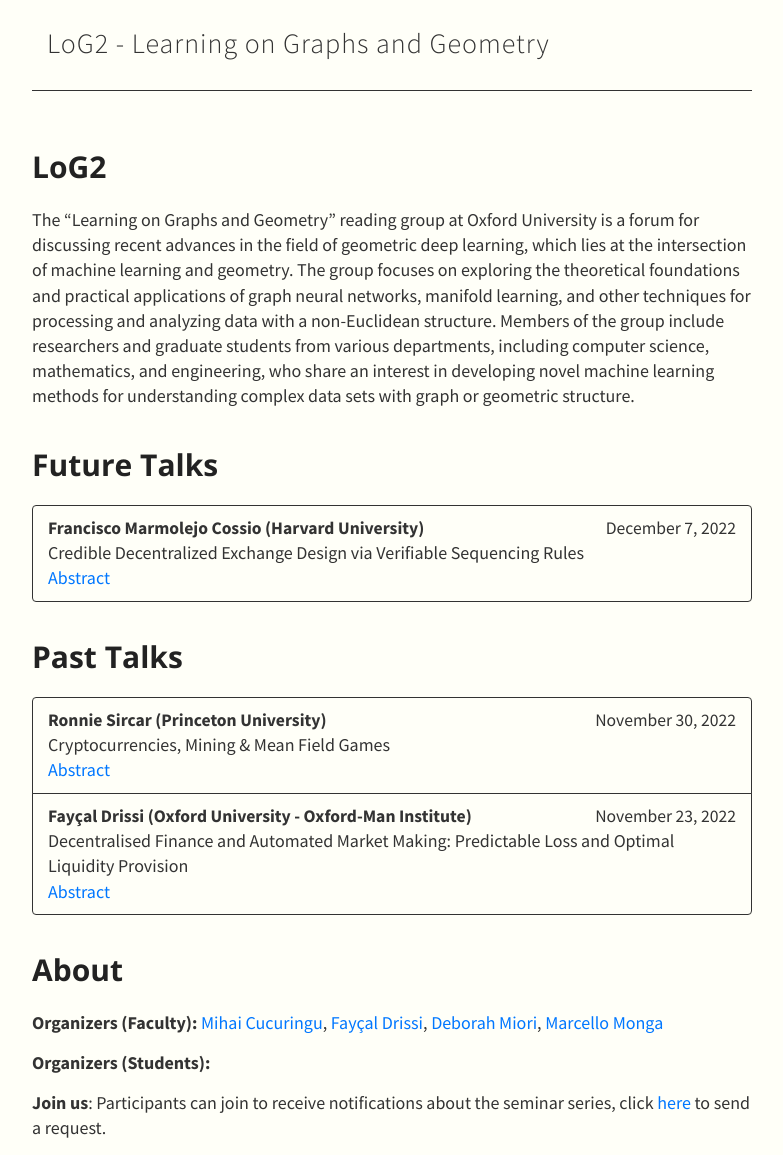
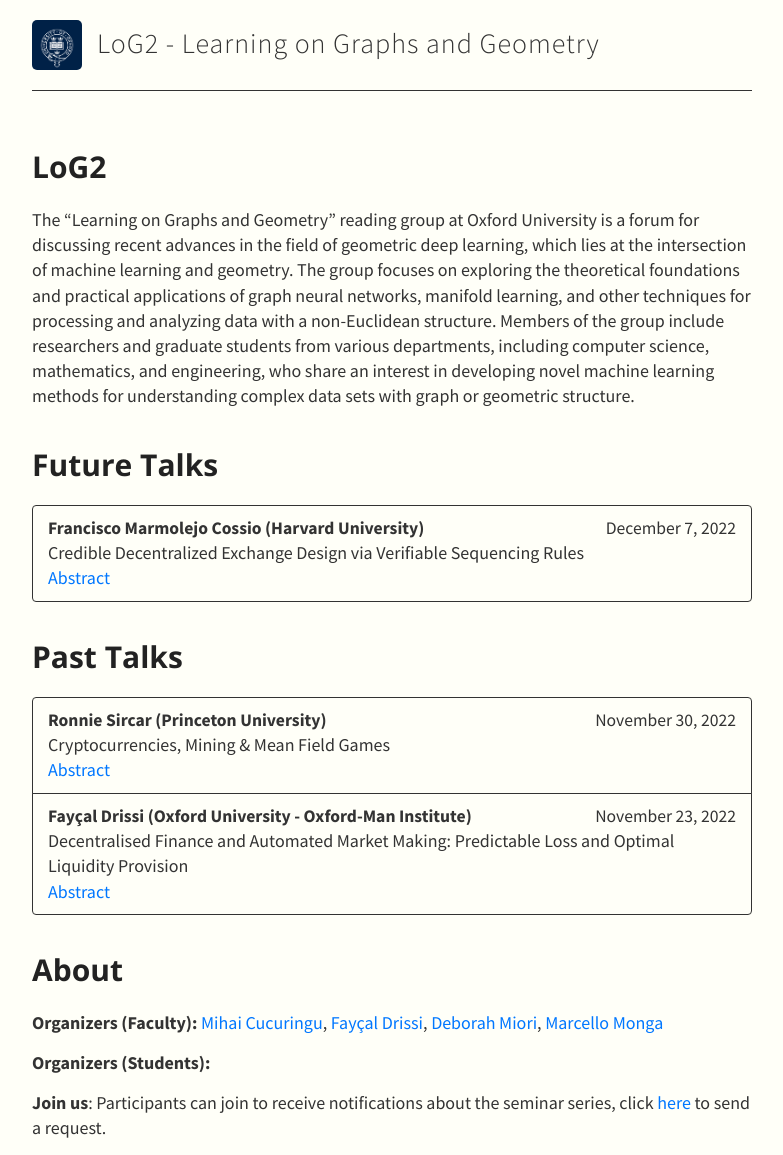
Before and after one commit to log-2/log-2.github.io, a Jekyll site: the page built from index.md, in a window 1280 px wide. Shown: the whole page, without its empty margins (248-1031 px from the left). Built offline with Jekyll 4.4.1, drawn with Linux system fonts in a browser that asks for light colours; nearby versions of some CDN libraries; our own code applies the rules of GitHub Pages for plain Markdown files.

Commit message:
Update _config.yml

```diff
--- a/_config.yml
+++ b/_config.yml
@@ -9,7 +9,7 @@ name: LoG<sup>2</sup> - Learning on Graphs and Geometry
 description: LoG
 
 # URL of your avatar or profile pic (you could use your GitHub profile pic)
-#avatar: /images/DeFOx_logo.jpeg
+avatar: /images/oxford_logo.png
 
 #
 # Flags below are optional
```
